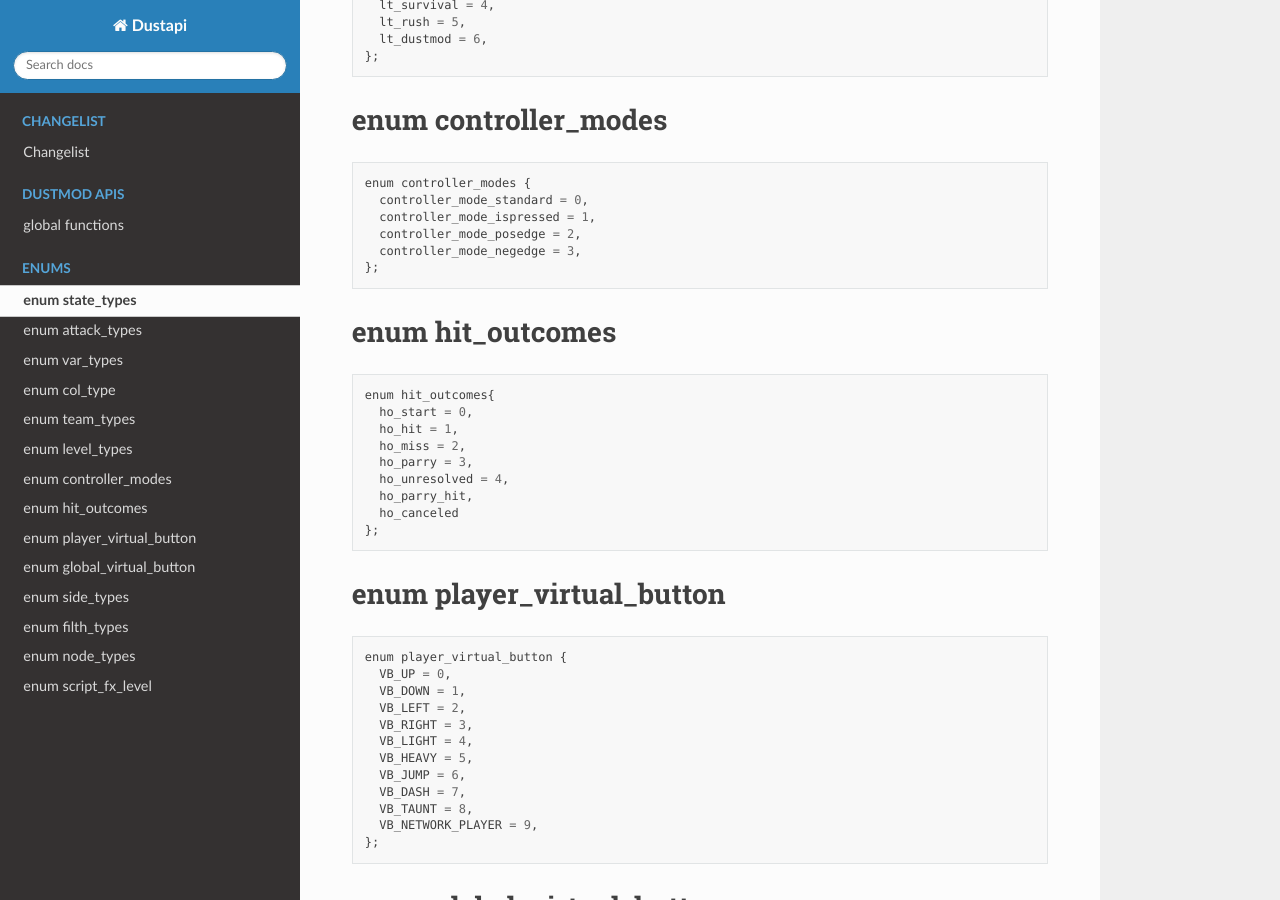
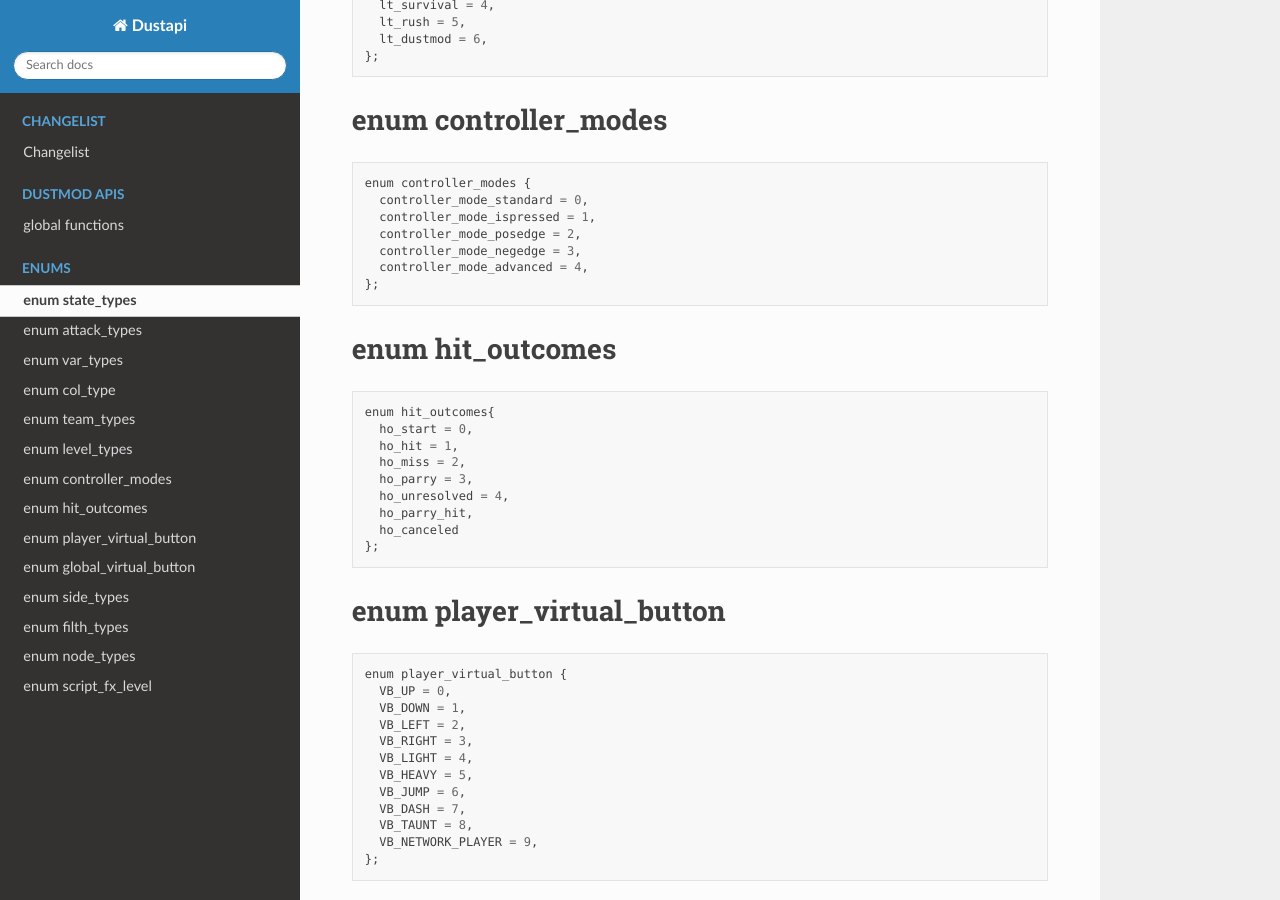
Before and after one commit to msg555/dustapi-docs, a Sphinx documentation site: the page built from docs/enums.rst, in a window 1280 px wide and 900 px high, scrolled down 2276 px. Built offline with Sphinx 7.4.7 and the Read the Docs theme 2.0.0, drawn with Linux system fonts in a browser that asks for light colours.

Commit message:
Add advanced controller_mode

```diff
--- a/docs/enums.rst
+++ b/docs/enums.rst
@@ -140,6 +140,7 @@ enum controller_modes
     controller_mode_ispressed = 1,
     controller_mode_posedge = 2,
     controller_mode_negedge = 3,
+    controller_mode_advanced = 4,
   };
 
 enum hit_outcomes
```
